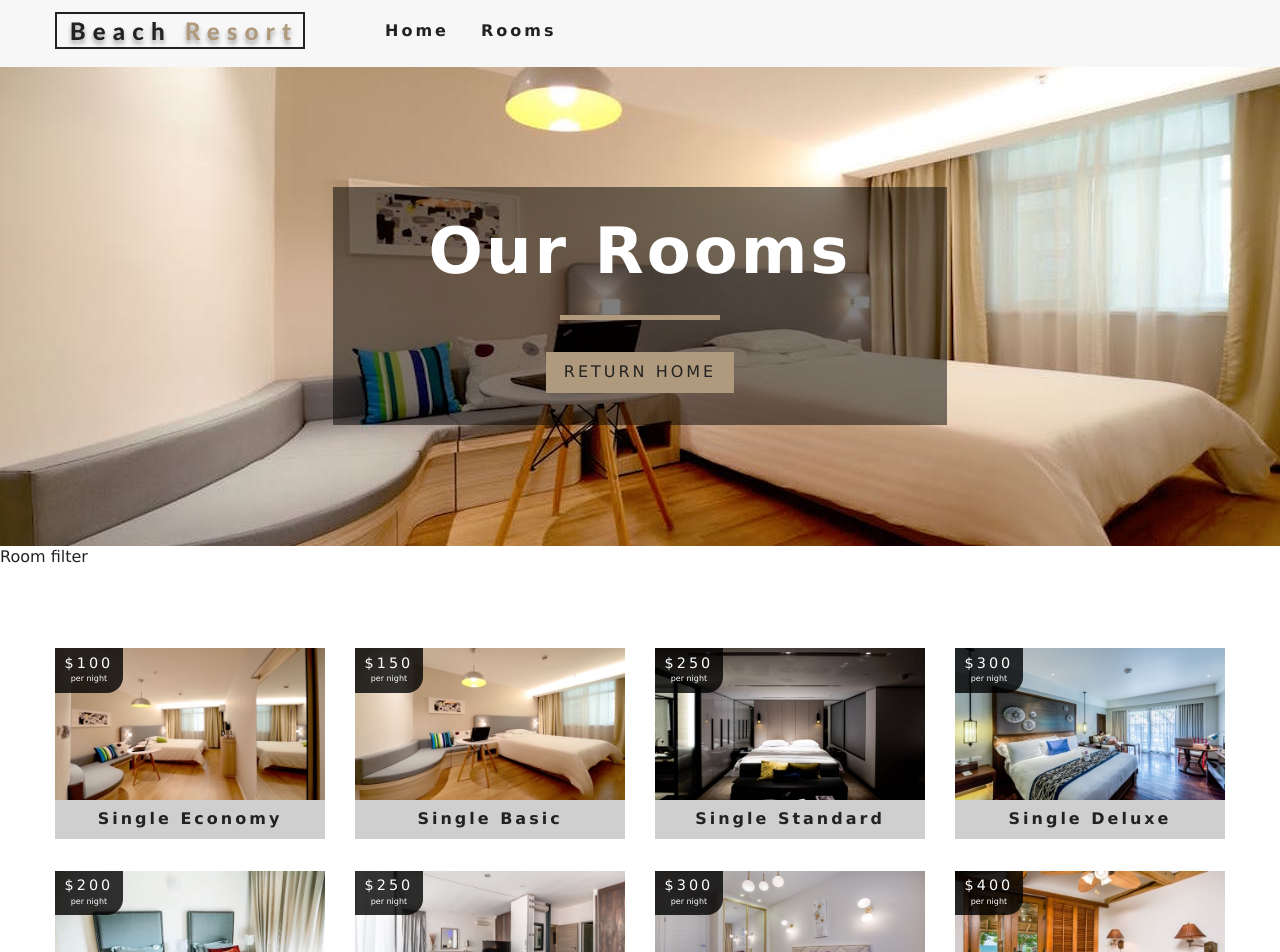
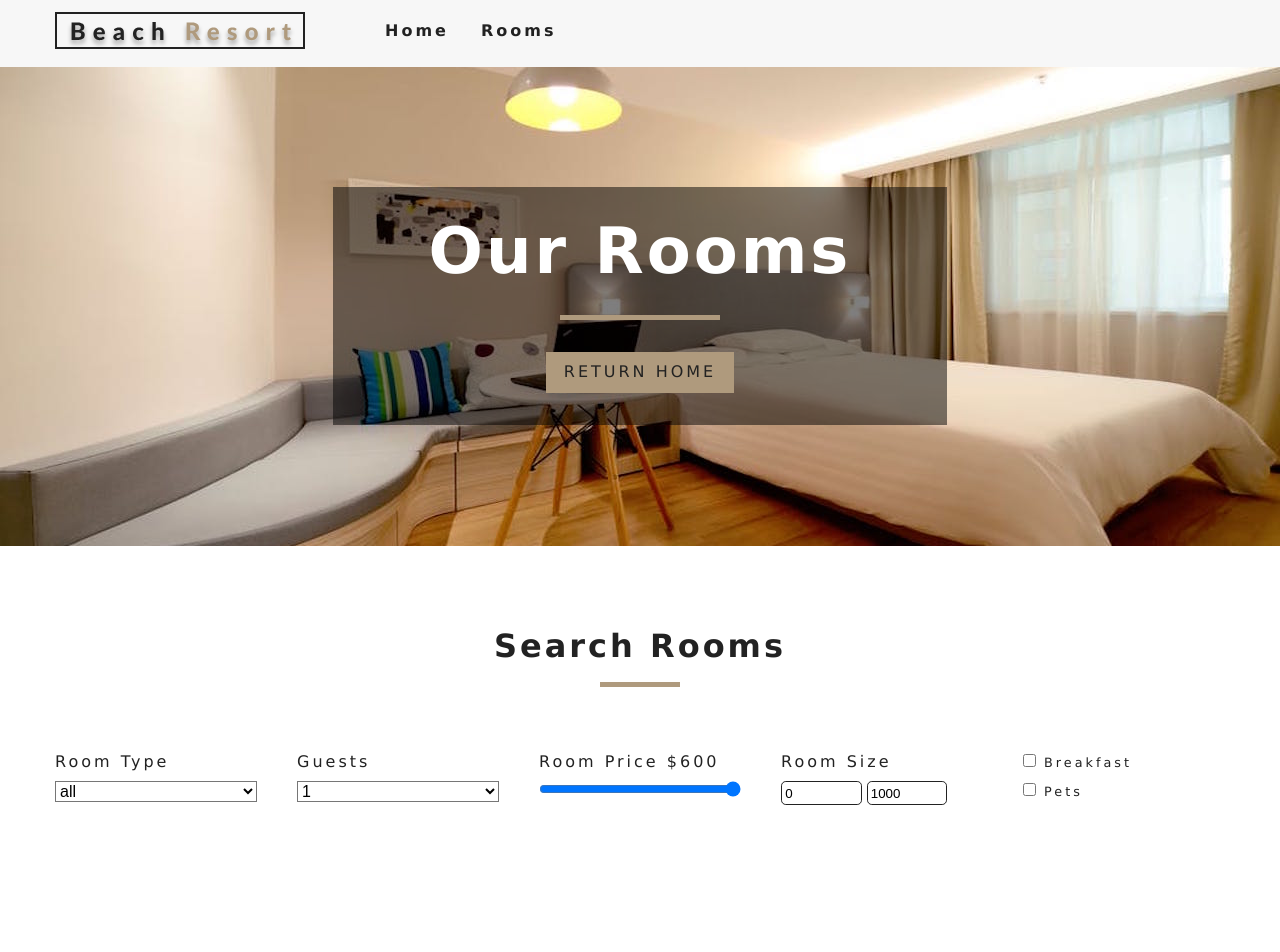
Before and after one commit to juncn/web_practice_project_2, a React (Create React App) app in the folder beach-resort/: page /rooms in a window 1280 px wide. Shown: the top 952 px of the page. Built offline with nearby package versions, Linux system fonts and the light colour scheme.

Commit message:
Implement RoomFilter logic

```diff
--- a/beach-resort/src/Context.tsx
+++ b/beach-resort/src/Context.tsx
@@ -22,7 +22,17 @@ type ContextProps = {
   sortedRooms: Room[];
   featuredRooms: Room[];
   loading: boolean;
+  type: string;
+  capacity: number;
+  price: number;
+  minPrice: number;
+  maxPrice: number;
+  minSize: number;
+  maxSize: number;
+  breakfast: boolean;
+  pets: boolean;
   getRoom: (slug: string) => Room | undefined;
+  handleChange: (event: any) => void;
 };
 
 const RoomContext = React.createContext<Partial<ContextProps>>({});
@@ -33,16 +43,30 @@ class RoomProvider extends Component {
     sortedRooms: [],
     featuredRooms: [],
     loading: true,
+    type: 'all',
+    capacity: 1,
+    price: 0,
+    minPrice: 0,
+    maxPrice: 0,
+    minSize: 0,
+    maxSize: 0,
+    breakfast: false,
+    pets: false
   };
 
   componentDidMount() {
     let rooms = this.formatData(items);
     let featuredRooms = rooms.filter((room: Room) => room.featured === true);
+    let maxPrice = Math.max(...rooms.map(item => item.price));
+    let maxSize = Math.max(...rooms.map(item => item.size));
     this.setState({
       rooms,
       featuredRooms,
       sortedRooms: rooms,
       loading: false,
+      price: maxPrice,
+      maxPrice,
+      maxSize
     });
   }
 
@@ -62,9 +86,60 @@ class RoomProvider extends Component {
     return room;
   };
 
+  // TODO: fix type
+  handleChange = (event: any) => {
+    const target = event.target;
+    const value: string | boolean = target.type === 'checkbox' ? target.checked : target.value;
+    const name = event.target.name;
+    this.setState({
+      [name]: value
+    }, this.filterRooms);
+  }
+
+  filterRooms = () => {
+    let { rooms, type, capacity, price, minSize, maxSize, breakfast, pets} = this.state;
+    let filteredRooms: Room[] = [...rooms];
+    capacity = parseInt(capacity.toString());
+    price = parseInt(price.toString());
+    minSize = parseInt(minSize.toString());
+    maxSize = parseInt(maxSize.toString());
+    console.log(breakfast);
+
+    // Filter by type
+    if (type !== 'all') {
+      filteredRooms = filteredRooms.filter(room => room.type === type);
+    }
+    // Filter by capacity
+    if (capacity !== 1) {
+      filteredRooms = filteredRooms.filter(room => room.capacity >= capacity);
+    }
+    // Filter by price
+    filteredRooms = filteredRooms.filter(room => room.price <= price);
+    // Filter by size
+    filteredRooms = filteredRooms.filter(room => room.size >= minSize && room.size <= maxSize);
+    // Filter by breakfast
+    if (breakfast) {
+      filteredRooms = filteredRooms.filter(room => room.breakfast === true);
+    }
+    // Filter by pets
+    if (pets) {
+      filteredRooms = filteredRooms.filter(room => room.pets === true);
+    }
+
+    this.setState({
+      sortedRooms: filteredRooms
+    });
+  }
+
   render() {
     return (
-      <RoomContext.Provider value={{ ...this.state, getRoom: this.getRoom }}>
+      <RoomContext.Provider
+        value={{
+          ...this.state,
+          getRoom: this.getRoom,
+          handleChange: this.handleChange
+        }}
+      >
         {this.props.children}
       </RoomContext.Provider>
     );
--- a/beach-resort/src/components/RoomFilter.tsx
+++ b/beach-resort/src/components/RoomFilter.tsx
@@ -1,10 +1,112 @@
-import React from 'react';
+import React, { useContext } from 'react';
 import { Room } from '../types';
+import { RoomContext } from '../Context';
+import Title from './Title';
 
 interface Props {
   rooms?: Room[]
 }
 
-const RoomFilter = ({ rooms }: Props) => <div>Room filter</div>
+const getUniqueRoomType = (rooms: any[], value: string,): string[] => {
+  return [...new Set(rooms.map(room => room[value]))];
+}
+
+const RoomFilter = ({ rooms }: Props) => {
+
+  const context = useContext(RoomContext);
+  const {
+    handleChange,
+    type,
+    capacity,
+    price,
+    minPrice,
+    maxPrice,
+    minSize,
+    maxSize,
+    breakfast,
+    pets
+  } = context;
+
+  let types = ['all', ...getUniqueRoomType(rooms as any, 'type')];
+  let roomCapacity = getUniqueRoomType(rooms as any, 'capacity');
+  const typesHTML = types.map((type, index) => {
+    return <option value={type} key={index}>{type}</option>;
+  });
+  const roomCapacityHTML = roomCapacity.map((capacity, index) => {
+    return <option value={capacity} key={index}>{capacity}</option>;
+  });
+
+  return (
+    <section className="filter-container">
+      <Title title="search rooms" />
+      <form className="filter-form">
+        {/* select type */}
+        <div className="form-group">
+          <label htmlFor="type">room type</label>
+          <select
+            name="type"
+            id="type"
+            value={type}
+            className="form-control"
+            onChange={handleChange}
+          >
+            {typesHTML}
+          </select>
+        </div>
+        {/* end select type*/}
+        {/* guest */}
+        <div className="form-group">
+          <label htmlFor="capacity">Guests</label>
+          <select
+            name="capacity"
+            id="capacity"
+            value={capacity}
+            className="form-control"
+            onChange={handleChange}
+          >
+            {roomCapacityHTML}
+          </select>
+        </div>
+        {/* end guest*/}
+        {/* room price */}
+        <div className="form-group">
+          <label htmlFor="price">room price ${price}</label>
+          <input
+            className="form-control"
+            type="range"
+            name="price"
+            id="price"
+            min={minPrice}
+            max={maxPrice}
+            value={price}
+            onChange={handleChange}
+          />
+        </div>
+        {/* end room price */}
+        {/* size */}
+        <div className="form-group">
+          <label htmlFor="size">room size</label>
+          <div className="size-inputs">
+            <input type="number" name="minSize" id="size" value={minSize} onChange={handleChange} className="size-input" />
+            <input type="number" name="maxSize" value={maxSize} onChange={handleChange} className="size-input" />
+          </div>
+        </div>
+        {/* end size */}
+        {/* extras */}
+        <div className="form-group">
+          <div className="single-extra">
+            <input type="checkbox" name="breakfast" id="breakfast" checked={breakfast} onChange={handleChange} />
+            <label htmlFor="breakfast">breakfast</label>
+          </div>
+          <div className="single-extra">
+            <input type="checkbox" name="pets" id="pets" checked={pets} onChange={handleChange} />
+            <label htmlFor="pets">pets</label>
+          </div>
+        </div>
+        {/* end extras */}
+      </form>
+    </section>
+  )
+}
 
 export default RoomFilter;
--- a/beach-resort/tsconfig.json
+++ b/beach-resort/tsconfig.json
@@ -1,6 +1,7 @@
 {
   "compilerOptions": {
     "target": "es5",
+    "downlevelIteration": true,
     "lib": [
       "dom",
       "dom.iterable",
```
